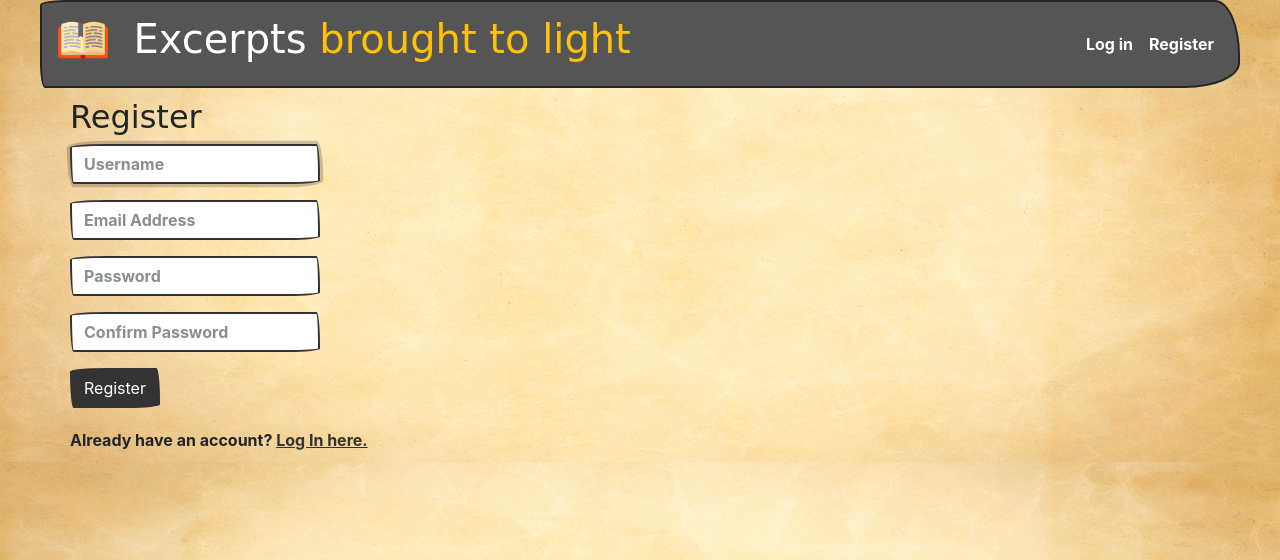
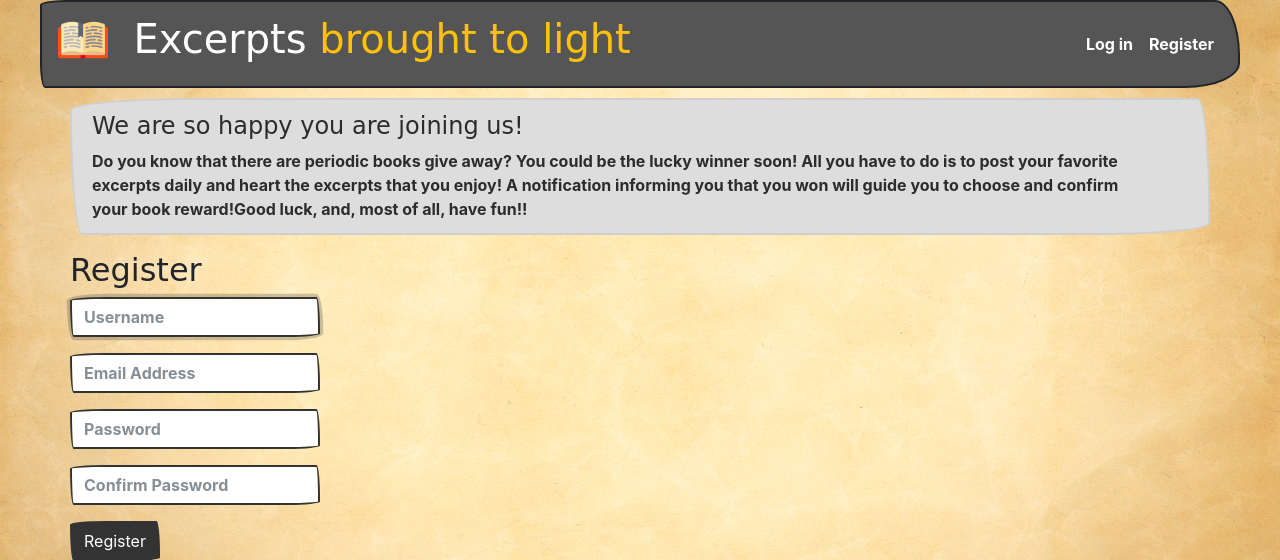
Before and after one commit to JihenFree/capstone, a Django app: page /register in a window 1280 px wide. Shown: the top 560 px of the page. Run offline with Django 3.2, Linux system fonts and the light colour scheme; some libraries are stand-ins or nearby versions; some web fonts are replaced.

Commit message:
welcome in register

```diff
--- a/excerpts/templates/excerpts/register.html
+++ b/excerpts/templates/excerpts/register.html
@@ -1,6 +1,15 @@
 {% extends "excerpts/layout.html" %}
 
 {% block body %}
+
+<div class="alert alert-dismissible alert-secondary" >
+
+
+
+    <h4 class="alert-heading">We are so happy you are joining us!</h4>
+    <p class="mb-0">Do you know that there are periodic books give away? You could be the lucky winner soon! All you have to do is to post your favorite excerpts daily and heart the excerpts that you enjoy! A notification informing you that you won will guide you to choose and confirm your book reward!Good luck, and, most of all, have fun!!</p>
+
+  </div>
 
     <h2>Register</h2>
 
```
